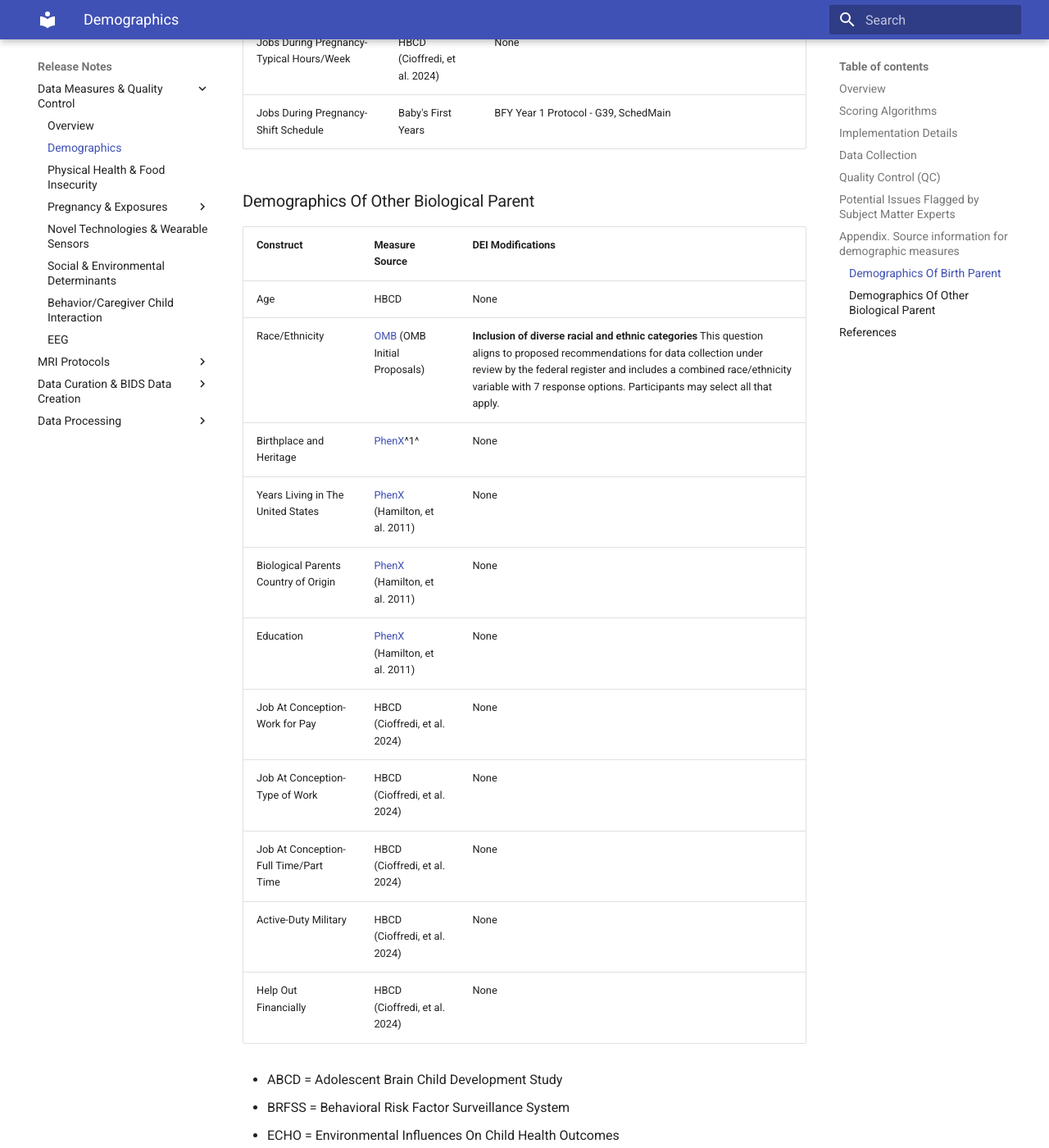
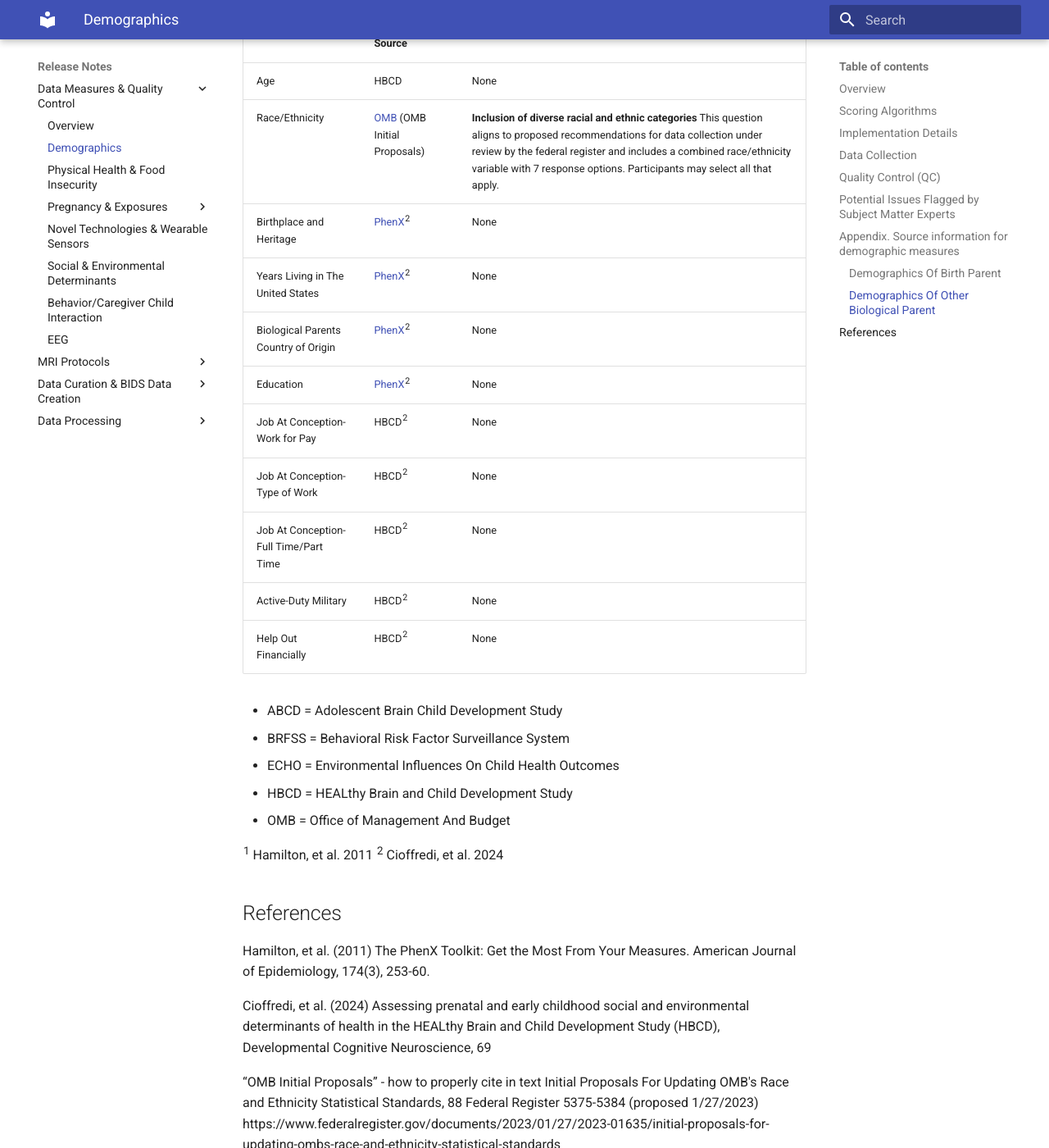
Before and after one commit to mattcieslak/hbcd-docs, an MkDocs documentation site: the page built from docs/measures/demographics.md, in a window 1280 px wide and 1400 px high, scrolled down 4054 px. Shown: the whole window at 82% size. Built offline with MkDocs 1.6.1 and Material for MkDocs 9.7.7, drawn with Linux system fonts in a browser that asks for light colours; some of the changed text lies outside the part shown.

Commit message:
Update demographics.md

```diff
--- a/docs/measures/demographics.md
+++ b/docs/measures/demographics.md
@@ -39,27 +39,27 @@
 ### Demographics Of Birth Parent
 | **Construct** | **Measure Source** | **DEI Modifications** |
 | :---- | :---- | :-- |
-| Marital and Relationship Status | [PhenX](https://www.phenxtoolkit.org/protocols/view/10903)^1^ | **For heteronormative bias:** (1) Combine "Divorced/Seperated" (2) "Never Married" replaced by "Single" (3) "Member of an Unmarried Couple" replaced by "Partnered"
-| Gender Identity | [PhenX](https://www.phenxtoolkit.org/protocols/view/11801) (Hamilton, et al. 2011) | **For heteronormative bias:** Transgender Man/Transgender Woman options moved to primary tier of a two-tier question |
-| Sexual Orientation | [PhenX](https://www.phenxtoolkit.org/protocols/view/11701) (Hamilton, et al. 2011) | **Inclusion of diverse response options:** Response categories capture sexual orientation across three dimensions of sexual orientation, including attraction, identity, and behavior. Participant can select all that apply. |
-| Primary Residence | HBCD (Cioffredi, et al. 2024) | **Destigmatization of diverse living situations:** Inclusion of options for individuals in treatment facilities, shelters, or unhoused |
-| Years At Current Address | HBCD (Cioffredi, et al. 2024) | None  |
+| Marital and Relationship Status | [PhenX](https://www.phenxtoolkit.org/protocols/view/10903)<sup>1</sup> | **For heteronormative bias:** (1) Combine "Divorced/Seperated" (2) "Never Married" replaced by "Single" (3) "Member of an Unmarried Couple" replaced by "Partnered"
+| Gender Identity | [PhenX](https://www.phenxtoolkit.org/protocols/view/11801)<sup>1</sup> | **For heteronormative bias:** Transgender Man/Transgender Woman options moved to primary tier of a two-tier question |
+| Sexual Orientation | [PhenX](https://www.phenxtoolkit.org/protocols/view/11701)<sup>1</sup> | **Inclusion of diverse response options:** Response categories capture sexual orientation across three dimensions of sexual orientation, including attraction, identity, and behavior. Participant can select all that apply. |
+| Primary Residence | HBCD<sup>2</sup> | **Destigmatization of diverse living situations:** Inclusion of options for individuals in treatment facilities, shelters, or unhoused |
+| Years At Current Address | HBCD<sup>2</sup> | None  |
 | Household Roster | [ECHO](https://echochildren.org/wp-content/uploads/2024/02/ROSTER_Participant_Roster_20231010_v03.00_training1.pdf) | **For heteronormative bias and nuclear family assumptions:** (1) Changed "Sex" to "Gender" and included Non-Binary and Transexual options (2) Expansion of family/caregiver roles |
-| Birthplace and Heritage | [PhenX](https://www.phenxtoolkit.org/protocols/view/10201) (Hamilton, et al. 2011) | None |
-| Years Living in the United States | [PhenX](https://www.phenxtoolkit.org/protocols/view/11201) (Hamilton, et al. 2011) | None |
+| Birthplace and Heritage | [PhenX](https://www.phenxtoolkit.org/protocols/view/10201)<sup>1</sup> | None |
+| Years Living in the United States | [PhenX](https://www.phenxtoolkit.org/protocols/view/11201)<sup>1</sup> | None |
 | Race/Ethnicity | [OMB](https://www.whitehouse.gov/omb/briefing-room/2024/03/28/omb-publishes-revisions-to-statistical-policy-directive-no-15-standards-for-maintaining-collecting-and-presenting-federal-data-on-race-and-ethnicity/) (OMB Initial Proposals) | **Inclusion of diverse racial and ethnic categories:** This question aligns to the proposed recommendations for data collection under review by the OMB and includes a combined race and ethnicity variable with 7 response options. Participants may select all that apply. |
 | Others Describe You | BRFSS (Jones et al. 2008) | **Alterations to include same categories as the race and ethnicity question**  Includes 7 race and ethnicity response options |
 | Biological Parents Birthplace and Heritage | [PhenX](https://www.phenxtoolkit.org/protocols/view/10301) (Hamilton, et al. 2011) | None |
 | Income | ABCD (Barch et al. 2017)| **Alteration of household income brackets**  |
-| Educational Attainment | [PhenX](https://www.phenxtoolkit.org/protocols/view/11002) (Hamilton, et al. 2011) | None |
-| Active-Duty Military | HBCD (Cioffredi, et al. 2024)| None |
+| Educational Attainment | [PhenX](https://www.phenxtoolkit.org/protocols/view/11002)<sup>1</sup> | None |
+| Active-Duty Military | HBCD<sup>2</sup>| None |
 | Currently Work for Pay | Baby's First Years | None | BFY Year 1 Protocol - G35, Mwork |
-| Total Hours of Work In Last Week | HBCD (Cioffredi, et al. 2024) | None |
-| Jobs During Pregnancy- All Jobs - Work 35+ Hours/Week | HBCD (Cioffredi, et al. 2024) | None |
-| Jobs During Pregnancy- At Least One Job At 20 Hours/Week For 1 Month | HBCD (Cioffredi, et al. 2024) | None |
-| Jobs During Pregnancy- Type of Work | HBCD (Cioffredi, et al. 2024) | None |
-| Jobs During Pregnancy- Job Start/Stop Dates | HBCD (Cioffredi, et al. 2024) | None |
-| Jobs During Pregnancy- Typical Hours/Week | HBCD (Cioffredi, et al. 2024) | None |
+| Total Hours of Work In Last Week | HBCD<sup>2</sup> | None |
+| Jobs During Pregnancy- All Jobs - Work 35+ Hours/Week | HBCD<sup>2</sup> | None |
+| Jobs During Pregnancy- At Least One Job At 20 Hours/Week For 1 Month | HBCD<sup>2</sup> | None |
+| Jobs During Pregnancy- Type of Work | HBCD<sup>2</sup> | None |
+| Jobs During Pregnancy- Job Start/Stop Dates | HBCD<sup>2</sup> | None |
+| Jobs During Pregnancy- Typical Hours/Week | HBCD<sup>2</sup> | None |
 | Jobs During Pregnancy- Shift Schedule | Baby's First Years | BFY Year 1 Protocol \- G39, SchedMain |  |  |  |
 
 ### Demographics Of Other Biological Parent
@@ -67,21 +67,24 @@
 | :---- | :--- | :---- |
 | Age | HBCD | None |
 | Race/Ethnicity | [OMB](https://www.whitehouse.gov/omb/briefing-room/2024/03/28/omb-publishes-revisions-to-statistical-policy-directive-no-15-standards-for-maintaining-collecting-and-presenting-federal-data-on-race-and-ethnicity/) (OMB Initial Proposals) | **Inclusion of diverse racial and ethnic categories**  This question aligns to proposed recommendations for data collection under review by the federal register and includes a combined race/ethnicity variable with 7 response options. Participants may select all that apply. |
-| Birthplace and Heritage | [PhenX](https://www.phenxtoolkit.org/protocols/view/10201)^1^ | None |
-| Years Living in The United States | [PhenX](https://www.phenxtoolkit.org/protocols/view/11201) (Hamilton, et al. 2011) | None |
-| Biological Parents Country of Origin | [PhenX](https://www.phenxtoolkit.org/protocols/view/10301) (Hamilton, et al. 2011) | None |
-| Education | [PhenX](https://www.phenxtoolkit.org/protocols/view/11002) (Hamilton, et al. 2011) | None |
-| Job At Conception- Work for Pay  | HBCD (Cioffredi, et al. 2024) | None |
-| Job At Conception- Type of Work | HBCD (Cioffredi, et al. 2024) | None |
-| Job At Conception- Full Time/Part Time | HBCD (Cioffredi, et al. 2024) | None |
-| Active-Duty Military | HBCD (Cioffredi, et al. 2024) | None |
-| Help Out Financially | HBCD (Cioffredi, et al. 2024)| None |
+| Birthplace and Heritage | [PhenX](https://www.phenxtoolkit.org/protocols/view/10201)<sup>2</sup> | None |
+| Years Living in The United States | [PhenX](https://www.phenxtoolkit.org/protocols/view/11201)<sup>2</sup> | None |
+| Biological Parents Country of Origin | [PhenX](https://www.phenxtoolkit.org/protocols/view/10301)<sup>2</sup> | None |
+| Education | [PhenX](https://www.phenxtoolkit.org/protocols/view/11002)<sup>2</sup> | None |
+| Job At Conception- Work for Pay  | HBCD<sup>2</sup> | None |
+| Job At Conception- Type of Work | HBCD<sup>2</sup> | None |
+| Job At Conception- Full Time/Part Time | HBCD<sup>2</sup> | None |
+| Active-Duty Military | HBCD<sup>2</sup> | None |
+| Help Out Financially | HBCD<sup>2</sup>| None |
 
 * ABCD = Adolescent Brain Child Development Study
 * BRFSS = Behavioral Risk Factor Surveillance System
 * ECHO = Environmental Influences On Child Health Outcomes
 * HBCD = HEALthy Brain and Child Development Study
 * OMB = Office of Management And Budget
+
+<sup>1</sup> Hamilton, et al. 2011
+<sup>2</sup> Cioffredi, et al. 2024
 
 ## References
 Hamilton, et al. (2011) The PhenX Toolkit: Get the Most From Your Measures. American Journal of Epidemiology, 174(3), 253-60.
```
